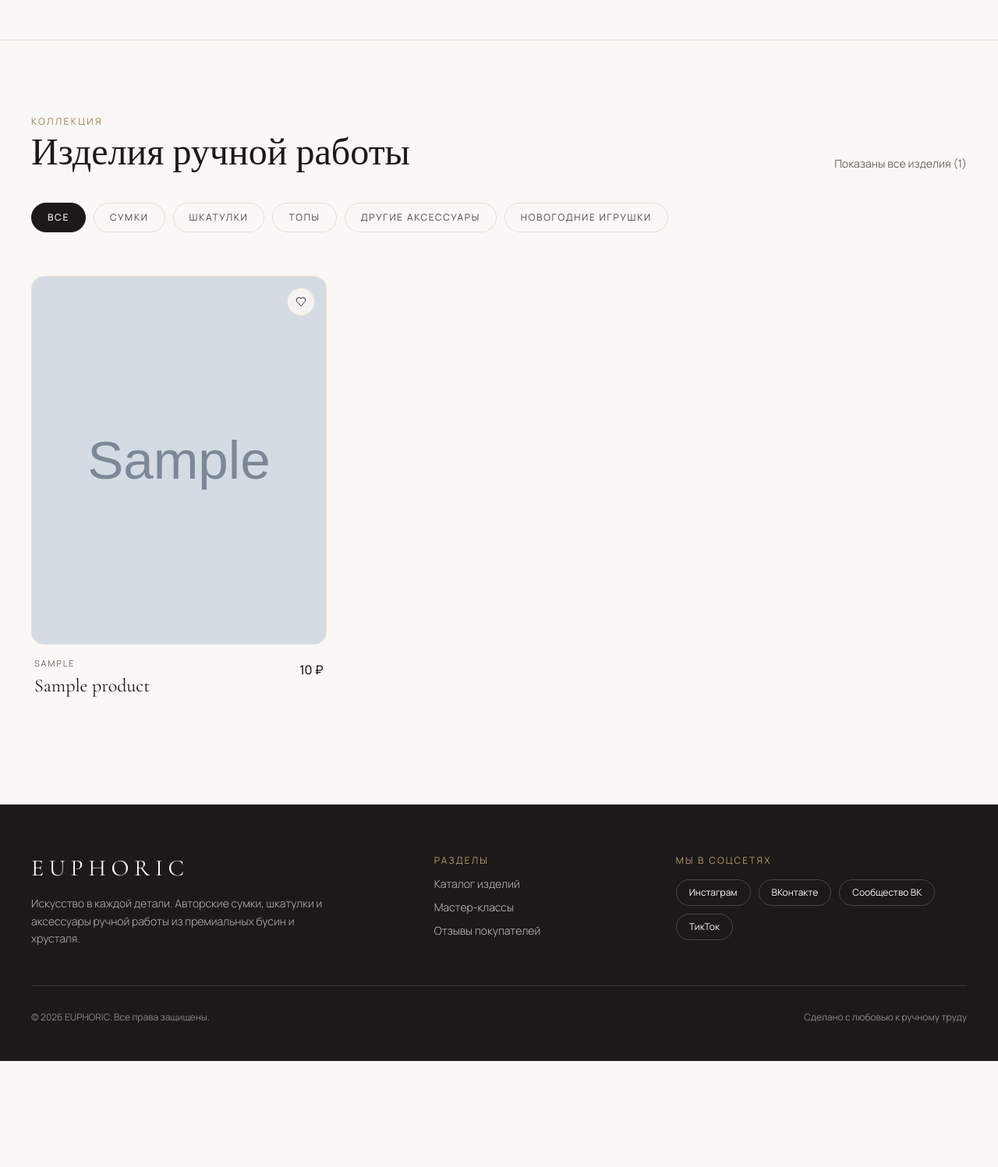
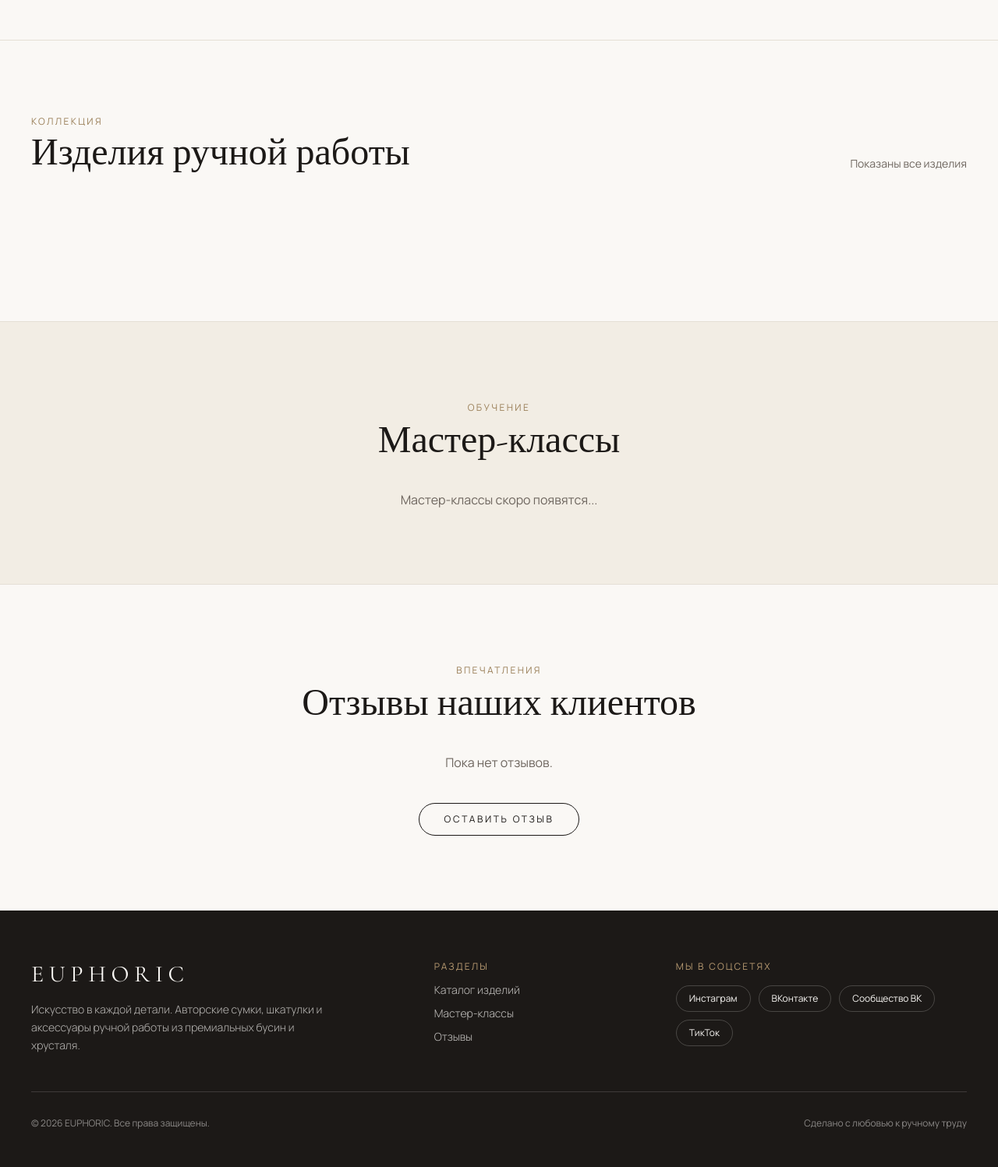
Before and after one commit to euphoric157/euphoric, a Flask app: page / in a window 1280 px wide. Shown: the part 975-2472 px from the top of the page at 78% size. Before the commit the page ends 2336 px from the top, so only its background shows below. Run offline with Flask 3, Linux system fonts and the light colour scheme; data comes from the database, SQL or seed files in the repository; tables that the repository leaves empty hold one stand-in row (values such as "Sample post"); grey boxes marked "Sample" are stand-in pictures; some libraries are stand-ins or nearby versions.

Commit message:
Update index.html

```diff
--- a/templates/index.html
+++ b/templates/index.html
@@ -70,6 +70,7 @@
         </div>
     </header>
 
+    <!-- Главный экран -->
     <section class="relative border-b border-hairline overflow-hidden">
         <div class="max-w-7xl mx-auto px-4 sm:px-6 lg:px-10 py-12 sm:py-20 lg:py-24">
             <div class="grid grid-cols-1 lg:grid-cols-12 gap-10 lg:gap-12 items-center">
@@ -78,12 +79,9 @@
                         <span>Новогодняя коллекция 🎄</span>
                     </div>
                     <h1 class="font-serif text-4xl sm:text-6xl lg:text-[64px] leading-[1.08] font-normal text-espresso tracking-tight">
-                        Искусство <br class="hidden sm:inline"><span class="italic font-normal text-goldDark">в каждой детали</span>
+                        {{ site_settings.site_title }}
                     </h1>
                     <p class="text-sm sm:text-base text-taupe tracking-wide uppercase font-normal">Сумки &nbsp;·&nbsp; Шкатулки &nbsp;·&nbsp; Топы &nbsp;·&nbsp; Игрушки</p>
-                    <p class="text-sm sm:text-base text-espresso/80 leading-relaxed max-w-lg mx-auto lg:mx-0 font-light">
-                        Каждое изделие EUPHORIC сплетено вручную с ювелирной точностью. Аксессуары из перламутрового жемчуга и сияющих кристаллов, которые превращают повседневный образ в событие.
-                    </p>
                     <div class="pt-2 flex flex-col sm:flex-row items-center justify-center lg:justify-start gap-3.5">
                         <a href="#catalog" class="w-full sm:w-auto px-8 py-4 rounded-full bg-espresso text-alabaster text-xs uppercase tracking-[0.16em] font-medium hover:bg-goldDark transition-colors text-center">Смотреть каталог</a>
                         <button onclick="openCustomOrderModal()" class="w-full sm:w-auto px-8 py-4 rounded-full bg-transparent border border-espresso/30 text-espresso text-xs uppercase tracking-[0.16em] font-medium hover:border-espresso hover:bg-champagne/60 transition-colors">Индивидуальный заказ</button>
@@ -92,12 +90,11 @@
                 <div class="lg:col-span-6">
                     <div class="relative max-w-md mx-auto lg:max-w-none">
                         <div class="aspect-[4/5] rounded-2xl overflow-hidden bg-champagne border border-hairline shadow-sm">
-                            <img src="https://images.unsplash.com/photo-1584917865442-de89df76afd3?auto=format&fit=crop&w=1000&q=85" alt="Сумка ручной работы EUPHORIC" class="w-full h-full object-cover">
-                        </div>
-                        <div class="hidden sm:block absolute -bottom-6 -left-6 bg-alabaster/95 backdrop-blur-md border border-hairline rounded-2xl p-5 max-w-[230px] shadow-sm">
-                            <p class="font-serif italic text-lg text-espresso leading-snug">«Kelly» Pearl Edition</p>
-                            <p class="text-xs text-taupe mt-1">100% ручное плетение · 18 часов работы</p>
-                            <a href="#catalog" class="inline-block mt-3 text-[11px] uppercase tracking-widest text-goldDark font-medium hover:underline">В коллекцию →</a>
+                            {% if site_settings.banner_image %}
+                                <img src="/static/uploads/{{ site_settings.banner_image }}" alt="EUPHORIC" class="w-full h-full object-cover">
+                            {% else %}
+                                <div class="w-full h-full flex items-center justify-center text-taupe/50 text-sm uppercase tracking-widest">Загрузите баннер в админке</div>
+                            {% endif %}
                         </div>
                     </div>
                 </div>
@@ -105,6 +102,7 @@
         </div>
     </section>
 
+    <!-- Каталог -->
     <section id="catalog" class="py-16 sm:py-24 max-w-7xl mx-auto px-4 sm:px-6 lg:px-10">
         <div class="flex flex-col md:flex-row md:items-end justify-between mb-10 gap-4">
             <div>
@@ -120,12 +118,72 @@
         <div id="empty-wishlist-state" class="hidden text-center py-20 bg-champagne/50 rounded-2xl border border-hairline">
             <i data-lucide="heart" class="w-8 h-8 mx-auto text-taupe/60 mb-3 stroke-[1.5]"></i>
             <h3 class="font-serif text-2xl text-espresso mb-2">В избранном пока пусто</h3>
-            <p class="text-sm text-taupe mb-6">Нажмите на сердечко на карточке товара, чтобы сохранить понравившиеся изделия.</p>
             <button onclick="resetFilters()" class="px-6 py-3 rounded-full bg-espresso text-alabaster text-xs uppercase tracking-widest hover:bg-goldDark transition-colors">Вернуться ко всем товарам</button>
         </div>
     </section>
 
-    <footer class="bg-espresso text-alabaster pt-16 pb-12 mt-10">
+    <!-- Мастер-классы -->
+    <section id="workshops" class="py-16 sm:py-24 bg-champagne border-y border-hairline">
+        <div class="max-w-7xl mx-auto px-4 sm:px-6 lg:px-10">
+            <div class="text-center max-w-xl mx-auto mb-10">
+                <span class="text-xs uppercase tracking-[0.2em] text-goldDark">Обучение</span>
+                <h2 class="font-serif text-3xl sm:text-5xl text-espresso mt-2">Мастер-классы</h2>
+            </div>
+            <div class="grid grid-cols-1 sm:grid-cols-2 lg:grid-cols-3 gap-6">
+                {% for w in workshops %}
+                <div class="bg-alabaster border border-hairline rounded-2xl overflow-hidden shadow-sm flex flex-col">
+                    {% if w['image'] %}
+                        <img src="/static/uploads/{{ w['image'] }}" class="w-full h-48 object-cover">
+                    {% endif %}
+                    <div class="p-6 flex-grow flex flex-col justify-between">
+                        <div>
+                            <h3 class="font-serif text-2xl text-espresso mb-2">{{ w['title'] }}</h3>
+                            <p class="text-sm text-taupe leading-relaxed mb-4">{{ w['description'] }}</p>
+                        </div>
+                        {% if w['video'] %}
+                            <a href="{{ w['video'] }}" target="_blank" class="w-full py-2.5 rounded-full bg-espresso text-alabaster text-xs uppercase tracking-widest text-center hover:bg-goldDark transition-colors">Смотреть видео</a>
+                        {% elif w['link'] %}
+                            <a href="{{ w['link'] }}" target="_blank" class="w-full py-2.5 rounded-full bg-espresso text-alabaster text-xs uppercase tracking-widest text-center hover:bg-goldDark transition-colors">Открыть</a>
+                        {% endif %}
+                    </div>
+                </div>
+                {% else %}
+                <p class="col-span-3 text-center text-taupe">Мастер-классы скоро появятся...</p>
+                {% endfor %}
+            </div>
+        </div>
+    </section>
+
+    <!-- Отзывы -->
+    <section id="reviews" class="py-16 sm:py-24 max-w-7xl mx-auto px-4 sm:px-6 lg:px-10">
+        <div class="text-center max-w-xl mx-auto mb-10">
+            <span class="text-xs uppercase tracking-[0.2em] text-goldDark">Впечатления</span>
+            <h2 class="font-serif text-3xl sm:text-5xl text-espresso mt-2">Отзывы наших клиентов</h2>
+        </div>
+        <div class="grid grid-cols-1 md:grid-cols-3 gap-6">
+            {% for r in reviews %}
+            <div class="p-7 rounded-2xl bg-champagne/60 border border-hairline flex flex-col justify-between">
+                <div>
+                    <div class="text-gold text-sm tracking-widest mb-4">{% for i in range(r['rating']) %}★{% endfor %}</div>
+                    <p class="text-sm text-espresso/85 leading-relaxed italic font-light">«{{ r['text'] }}»</p>
+                    {% if r['image'] %}
+                        <img src="/static/uploads/{{ r['image'] }}" class="mt-4 rounded-lg w-full h-40 object-cover">
+                    {% endif %}
+                </div>
+                <div class="mt-6 pt-4 border-t border-hairline flex items-center justify-between text-xs text-taupe">
+                    <span class="font-medium text-espresso">{{ r['name'] }}</span>
+                </div>
+            </div>
+            {% else %}
+            <p class="col-span-3 text-center text-taupe">Пока нет отзывов.</p>
+            {% endfor %}
+        </div>
+        <div class="text-center mt-10">
+            <a href="/reviews" class="inline-block px-8 py-3 rounded-full border border-espresso text-espresso text-xs uppercase tracking-widest hover:bg-espresso hover:text-alabaster transition-colors">Оставить отзыв</a>
+        </div>
+    </section>
+
+    <footer class="bg-espresso text-alabaster pt-16 pb-12">
         <div class="max-w-7xl mx-auto px-4 sm:px-6 lg:px-10">
             <div class="grid grid-cols-1 md:grid-cols-12 gap-10 pb-12 border-b border-alabaster/15">
                 <div class="md:col-span-5 space-y-4">
@@ -137,7 +195,7 @@
                     <ul class="space-y-2.5 text-sm text-alabaster/75 font-light">
                         <li><a href="#catalog" class="hover:text-alabaster transition-colors">Каталог изделий</a></li>
                         <li><a href="#workshops" class="hover:text-alabaster transition-colors">Мастер-классы</a></li>
-                        <li><a href="#reviews" class="hover:text-alabaster transition-colors">Отзывы покупателей</a></li>
+                        <li><a href="#reviews" class="hover:text-alabaster transition-colors">Отзывы</a></li>
                     </ul>
                 </div>
                 <div class="md:col-span-4 space-y-3">
@@ -157,7 +215,7 @@
         </div>
     </footer>
 
-    <!-- Модалка быстрого просмотра -->
+    <!-- Модалка товара, корзина и т.д. -->
     <div id="product-modal" class="fixed inset-0 z-50 hidden items-center justify-center p-4 bg-espresso/50 backdrop-blur-sm">
         <div class="bg-alabaster border border-hairline rounded-2xl max-w-3xl w-full overflow-hidden shadow-2xl relative animate-fade-up">
             <button onclick="closeProductModal()" class="absolute top-4 right-4 z-10 w-9 h-9 rounded-full bg-alabaster/90 border border-hairline flex items-center justify-center text-espresso hover:text-gold"><i data-lucide="x" class="w-4 h-4"></i></button>
@@ -165,7 +223,6 @@
         </div>
     </div>
 
-    <!-- Корзина -->
     <div id="cart-drawer" class="fixed inset-0 z-50 hidden">
         <div onclick="toggleCart(false)" class="absolute inset-0 bg-espresso/45 backdrop-blur-xs transition-opacity"></div>
         <div class="absolute inset-y-0 right-0 max-w-md w-full bg-alabaster border-l border-hairline shadow-2xl flex flex-col justify-between">
@@ -184,18 +241,16 @@
         </div>
     </div>
 
-    <!-- Модалка индивидуального заказа -->
     <div id="custom-order-modal" class="fixed inset-0 z-50 hidden items-center justify-center p-4 bg-espresso/50 backdrop-blur-sm">
         <div class="bg-alabaster border border-hairline rounded-2xl max-w-lg w-full p-6 sm:p-8 shadow-2xl relative animate-fade-up text-center">
             <button onclick="closeCustomOrderModal()" class="absolute top-4 right-4 w-9 h-9 rounded-full border border-hairline flex items-center justify-center text-espresso hover:text-gold"><i data-lucide="x" class="w-4 h-4"></i></button>
             <span class="text-xs uppercase tracking-[0.2em] text-goldDark">Ателье EUPHORIC</span>
             <h3 class="font-serif text-3xl text-espresso mt-1 mb-2">Индивидуальный заказ</h3>
-            <p class="text-xs sm:text-sm text-taupe mb-6">Нажмите кнопку ниже, чтобы перейти в нашего Telegram-бота и обсудить детали заказа с мастером.</p>
+            <p class="text-xs sm:text-sm text-taupe mb-6">Нажмите кнопку ниже, чтобы перейти в Telegram-бота.</p>
             <button onclick="goToCustomOrder()" class="w-full py-4 rounded-full bg-espresso text-alabaster text-xs uppercase tracking-[0.16em] font-medium hover:bg-goldDark transition-colors">Перейти в Telegram</button>
         </div>
     </div>
 
-    <!-- Уведомление -->
     <div id="toast-notification" class="fixed bottom-6 right-6 z-50 transform translate-y-20 opacity-0 transition-all duration-300 pointer-events-none">
         <div class="bg-espresso text-alabaster px-5 py-3.5 rounded-full shadow-lg border border-alabaster/10 flex items-center gap-3 text-xs tracking-wide">
             <span class="w-2 h-2 rounded-full bg-gold"></span>
@@ -204,9 +259,7 @@
     </div>
 
     <script>
-        // --- ДАННЫЕ ИЗ БАЗЫ FLASK ---
         const CATEGORIES = ["Все", "Сумки", "Шкатулки", "Топы", "Другие аксессуары", "Новогодние игрушки"];
-
         const PRODUCTS = [
             {% for p in products %}
             {
@@ -221,24 +274,18 @@
             {% endfor %}
         ];
 
-        // Сопоставление английских категорий из базы с русскими для фильтра
         const CAT_MAP = {
             "bags": "Сумки", "boxes": "Шкатулки", "tops": "Топы", "toys": "Новогодние игрушки",
             "shalstuki": "Другие аксессуары", "partupei": "Другие аксессуары", "sumka-chehol": "Другие аксессуары",
             "vorotnik": "Другие аксессуары", "podsvetchnik": "Другие аксессуары", "korzina": "Другие аксессуары",
             "katholder": "Другие аксессуары", "obvesy": "Другие аксессуары"
         };
-
-        // Заменяем английские категории на русские для отображения
         PRODUCTS.forEach(p => { p.category = CAT_MAP[p.category] || p.category; });
 
-        let activeCategory = "Все";
-        let showOnlyWishlist = false;
-        let wishlist = JSON.parse(localStorage.getItem('euphoric_favs')) || [];
-        let cart = [];
+        let activeCategory = "Все", showOnlyWishlist = false;
+        let wishlist = JSON.parse(localStorage.getItem('euphoric_favs')) || [], cart = [];
 
         function formatPrice(num) { return num.toString().replace(/\B(?=(\d{3})+(?!\d))/g, " ") + " ₽"; }
-
         let toastTimeout;
         function showToast(message) {
             const toast = document.getElementById('toast-notification');
@@ -357,57 +404,4 @@
             const totalPrice = cart.reduce((sum, item) => sum + item.price * item.qty, 0);
             document.getElementById('cart-count').textContent = totalItems;
             document.getElementById('cart-total-price').textContent = formatPrice(totalPrice);
-            const container = document.getElementById('cart-items-container');
-            const footer = document.getElementById('cart-footer');
-
-            if (cart.length === 0) {
-                footer.classList.add('hidden');
-                container.innerHTML = `<div class="h-full flex flex-col items-center justify-center text-center py-12"><i data-lucide="shopping-bag" class="w-10 h-10 text-taupe/50 mb-3"></i><p class="font-serif text-2xl text-espresso mb-1">Корзина пуста</p></div>`;
-                lucide.createIcons(); return;
-            }
-            footer.classList.remove('hidden');
-            container.innerHTML = cart.map(item => `
-                <div class="flex gap-4 pb-5 border-b border-hairline">
-                    <img src="${item.image}" class="w-20 h-24 rounded-xl object-cover border border-hairline">
-                    <div class="flex-1 flex flex-col justify-between">
-                        <div>
-                            <div class="flex justify-between items-start gap-2"><h4 class="font-serif text-xl text-espresso">${item.name}</h4><span class="text-sm font-medium text-espresso">${formatPrice(item.price * item.qty)}</span></div>
-                            <p class="text-[11px] uppercase tracking-wider text-taupe">${item.category}</p>
-                        </div>
-                        <div class="flex items-center gap-3 mt-2">
-                            <div class="inline-flex items-center border border-hairline rounded-full bg-champagne/50">
-                                <button onclick="changeCartQty(${item.id}, -1)" class="w-7 h-7 flex items-center justify-center text-espresso hover:text-gold">−</button>
-                                <span class="px-2.5 text-xs font-medium">${item.qty}</span>
-                                <button onclick="changeCartQty(${item.id}, 1)" class="w-7 h-7 flex items-center justify-center text-espresso hover:text-gold">+</button>
-                            </div>
-                        </div>
-                    </div>
-                </div>`).join('');
-        }
-
-        function toggleCart(open) {
-            const drawer = document.getElementById('cart-drawer');
-            if (open) { drawer.classList.remove('hidden'); updateCartUI(); } else { drawer.classList.add('hidden'); }
-        }
-
-        function submitOrder() {
-            if (cart.length === 0) return;
-            let ids = cart.map(item => item.id).join(',');
-            window.open('https://t.me/{{ bot }}?start=buy_cart_' + ids, '_blank');
-            cart = [];
-            updateCartUI();
-            toggleCart(false);
-            showToast('Заказ сформирован! Перейдите в Telegram.');
-        }
-
-        function openCustomOrderModal() { document.getElementById('custom-order-modal').classList.remove('hidden'); document.getElementById('custom-order-modal').classList.add('flex'); }
-        function closeCustomOrderModal() { document.getElementById('custom-order-modal').classList.add('hidden'); document.getElementById('custom-order-modal').classList.remove('flex'); }
-        function goToCustomOrder() { window.open('https://t.me/{{ bot }}?start=custom_order', '_blank'); closeCustomOrderModal(); }
-
-        document.getElementById('mobile-menu-btn').addEventListener('click', () => document.getElementById('mobile-menu').classList.toggle('hidden'));
-        function closeMobileMenu() { document.getElementById('mobile-menu').classList.add('hidden'); }
-
-        window.addEventListener('DOMContentLoaded', () => { lucide.createIcons(); updateHeaderWishlistUI(); renderCategories(); renderProducts(); updateCartUI(); });
-    </script>
-</body>
-</html>
+            const container = document.getElementById('cart-items
```
